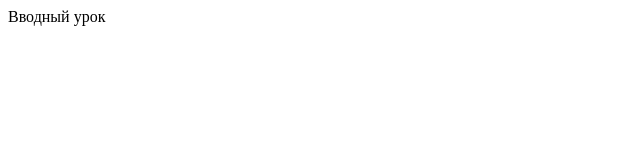
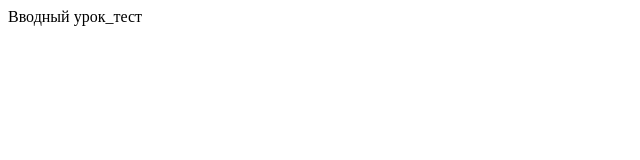
Before and after one commit to GenyaSochi/HTML1, a plain HTML site: page index.html in a window 1280 px wide. Shown: the full height of the page, 0-640 px from the left. Drawn offline with Linux system fonts and the light colour scheme.

Commit message:
Тест

```diff
--- a/index.html
+++ b/index.html
@@ -6,6 +6,6 @@
     <title>Установочный урок</title>
 </head>
 <body>
-    Вводный урок
+    Вводный урок_тест
 </body>
 </html>
```
